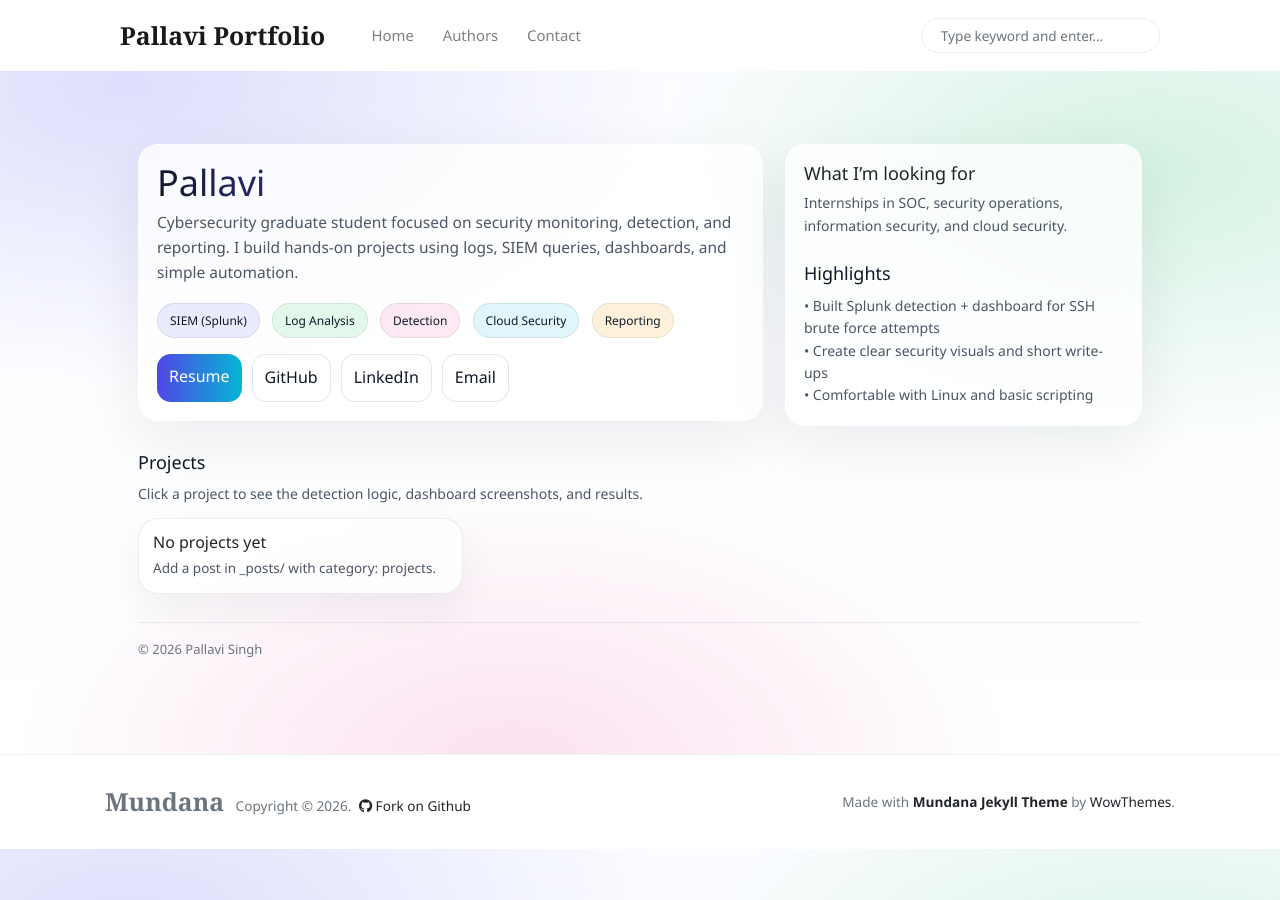
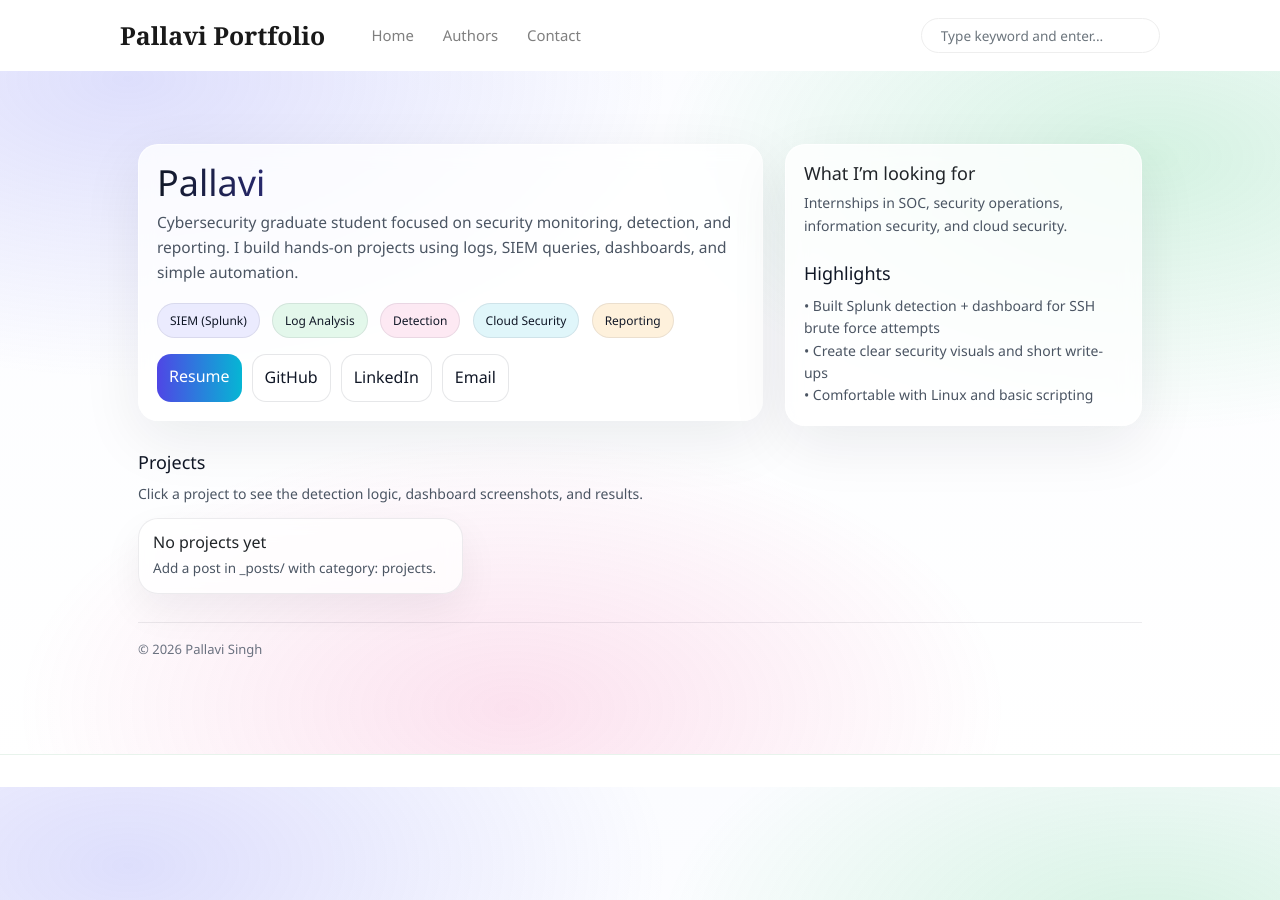
Before and after one commit to SinghPallavi819/singhpallavi819.github.io, a Jekyll site: the page built from index.html, in a window 1280 px wide. Built offline with Jekyll 4.4.1, drawn with Linux system fonts in a browser that asks for light colours; nearby versions of some CDN libraries; the list of posts is cut into pages by our own code.

Commit message:
Update default.html

```diff
--- a/_layouts/default.html
+++ b/_layouts/default.html
@@ -76,17 +76,6 @@
     <footer class="bg-white border-top p-3 text-muted small">
         <div class="container">
         <div class="row align-items-center justify-content-between">
-            <div>
-                <span class="navbar-brand mr-2 mb-0"><strong>Mundana</strong></span>
-                <span>Copyright © <script>document.write(new Date().getFullYear())</script>.</span>
-
-                <!--  Github Repo Star Btn-->
-                <a class="text-dark ml-1" target="_blank" href="https://github.com/wowthemesnet/mundana-theme-jekyll"><i class="fab fa-github"></i> Fork on Github</a>
-
-            </div>
-            <div>
-                Made with <a target="_blank" class="text-dark font-weight-bold" href="https://www.wowthemes.net/mundana-jekyll-theme/"> Mundana Jekyll Theme </a> by <a class="text-dark" target="_blank" href="https://www.wowthemes.net">WowThemes</a>.
-            </div>
         </div>
         </div>
     </footer>
```
